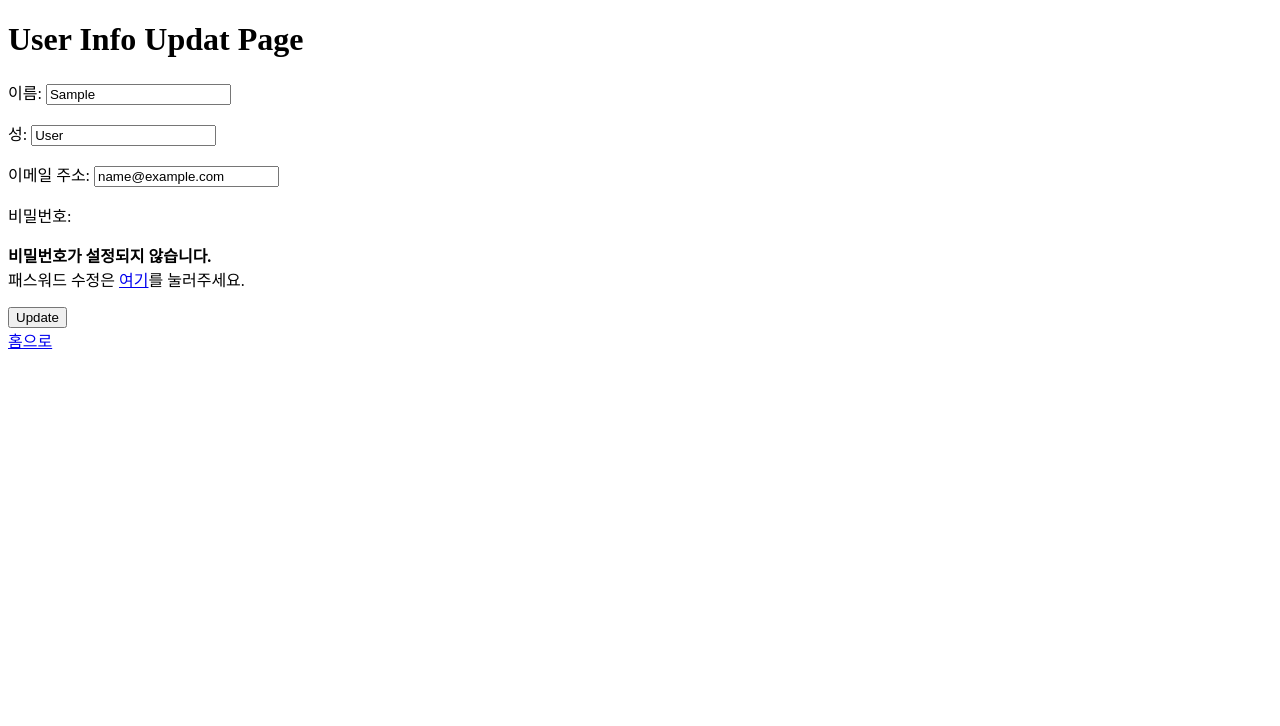
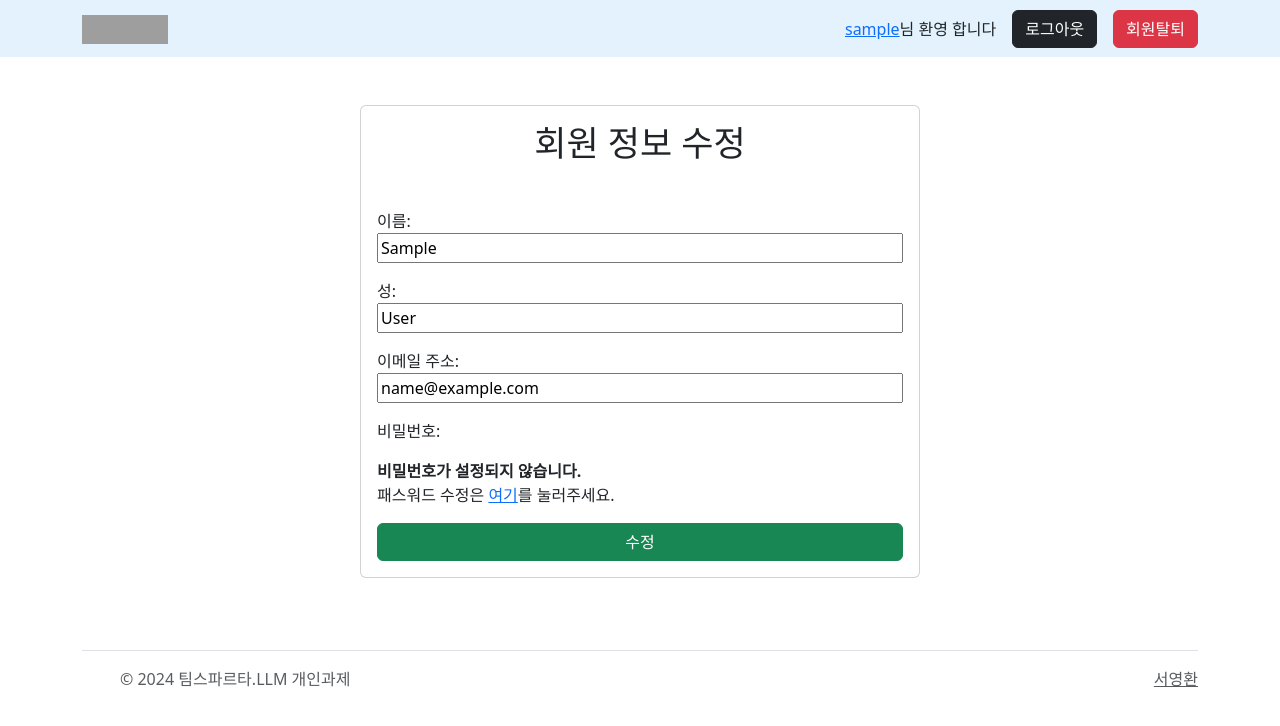
Before and after one commit to SHY-89/llm_project, a Django app: page /accounts/update/ in a window 1280 px wide. Shown: the top 726 px of the page. Run offline with Django 4.2, Linux system fonts and the light colour scheme; the visitor is signed in with stand-in values (Sample User, id 1); grey boxes are pictures that could not be loaded.

Commit message:
style site default design apply

```diff
--- a/accounts/templates/accounts/update.html
+++ b/accounts/templates/accounts/update.html
@@ -1,11 +1,14 @@
 {% extends "base.html" %}
 
 {% block content %}
-<h1>User Info Updat Page</h1>
-<form action="{% url "accounts:update" %}" method="post">
-    {% csrf_token %}
-    {{ form.as_p }}
-    <button type="submit">Update</button>
-</form>
-<a href="{% url "home" %}">홈으로</a>
+<div class="card" style="width: 35rem; margin: 0 auto;">
+    <div class="card-body">
+        <h5 class="card-title text-center" style="font-size: 35px;margin-bottom: 45px;">회원 정보 수정</h5>
+        <form action="{% url "accounts:update_password" %}" method="POST" class="my-forms">
+            {% csrf_token %}
+            {{ form.as_p }}
+            <button type="submit" class="btn btn-success">수정</button>
+        </form>
+    </div>
+</div>
 {% endblock content %}
--- /dev/null
+++ b/static/css/style.css
@@ -0,0 +1,15 @@
+/* 슬라이드 */
+.mySwiper {
+    width: 100%;
+    height: 400px;
+}
+.mySwiper .swiper-slide img {
+    width: 100%;
+    height: 100%;
+    object-fit: fill;
+}
+
+/* 회원가입, 수정, 삭제, 로그인 */
+.my-forms input, .my-forms button{
+    width: 100%;
+}
--- a/templates/base.html
+++ b/templates/base.html
@@ -1,13 +1,74 @@
+{% load static %}
 <!DOCTYPE html>
 <html lang="en">
-<head>
-    <meta charset="UTF-8">
-    <meta name="viewport" content="width=device-width, initial-scale=1.0">
+  <head>
+    <meta charset="UTF-8" />
+    <meta name="viewport" content="width=device-width, initial-scale=1.0" />
     <title>LLM Project</title>
-    <link rel="shortcut icon" href="/media/images/favicon.png">
-</head>
-<body>
-    {% block content %}
-    {% endblock content %}
-</body>
+    <link rel="shortcut icon" href="/media/images/favicon.png" />
+    <link href="https://cdn.jsdelivr.net/npm/bootstrap@5.3.3/dist/css/bootstrap.min.css" rel="stylesheet" integrity="sha384-QWTKZyjpPEjISv5WaRU9OFeRpok6YctnYmDr5pNlyT2bRjXh0JMhjY6hW+ALEwIH" crossorigin="anonymous" />
+    <link rel="stylesheet" href="https://unpkg.com/swiper/swiper-bundle.min.css" />
+    <link rel="stylesheet" href="{% static 'css/style.css' %}?v=0.001">
+  </head>
+  <body>
+    <nav class="navbar" style="background-color: #e3f2fd;">
+        <div class="container">
+            <a class="navbar-brand" href="{% url 'home' %}">
+                <img src="/media/images/logo-active.png" alt="LLM 프로젝트" width="86" height="29">
+            </a>
+            <div class="d-flex">
+                {% if request.user.is_authenticated %}
+
+                        <a href="{% url "accounts:update" %}" style="align-content: center;">{{ request.user }}</a>
+                        <span style="align-content: center;">님 환영 합니다</span>
+                        <form action="{% url 'accounts:logout' %}" method="post">
+                            {% csrf_token %}
+                            <button type="submit" class="btn btn-dark me-3 ms-3">로그아웃</button>
+                        </form>
+                        <form action="{% url 'accounts:delete' %}" method="post">
+                            {% csrf_token %}
+                            <button type="submit" class="btn btn-danger">회원탈퇴</button>
+                        </form>
+
+                {% else %}
+
+                        <a class="btn btn-primary me-3" href="{% url 'accounts:login' %}">
+                            로그인
+                        </a>
+                        <a class="btn btn-info" href="{% url 'accounts:signup' %}">
+                            회원 가입
+                        </a>
+
+                {% endif %}
+            </div>
+        </div>
+    </nav>
+    <div class="container pt-5 pb-5">
+        {% block content %}
+
+        {% endblock %}
+    </div>
+    <div class="container">
+        <footer class="d-flex flex-wrap justify-content-between align-items-center py-3 my-4 border-top">
+
+          <div class="col-md-4 d-flex align-items-center">
+            <a href="/" class="mb-3 me-2 mb-md-0 text-body-secondary text-decoration-none lh-1">
+              <svg class="bi" width="30" height="24"><use xlink:href="#bootstrap"></use></svg>
+            </a>
+            <span class="mb-3 mb-md-0 text-body-secondary">© 2024 팀스파르타.LLM 개인과제</span>
+          </div>
+
+          <ul class="nav col-md-4 justify-content-end list-unstyled d-flex">
+            <li class="ms-3">
+                <a class="text-body-secondary" href="https://tjduwkrn.tistory.com/">
+                    서영환
+                </a>
+            </li>
+          </ul>
+
+        </footer>
+    </div>
+
+    <script src="https://cdn.jsdelivr.net/npm/bootstrap@5.3.3/dist/js/bootstrap.bundle.min.js" integrity="sha384-YvpcrYf0tY3lHB60NNkmXc5s9fDVZLESaAA55NDzOxhy9GkcIdslK1eN7N6jIeHz" crossorigin="anonymous"></script>
+  </body>
 </html>
```
Also changed, not shown: accounts/templates/accounts/login.html (+10 -6 lines), accounts/templates/accounts/signup.html (+10 -6 lines), accounts/templates/accounts/update_password.html (+10 -7 lines), products/templates/products/index.html (+39 -29 lines).
